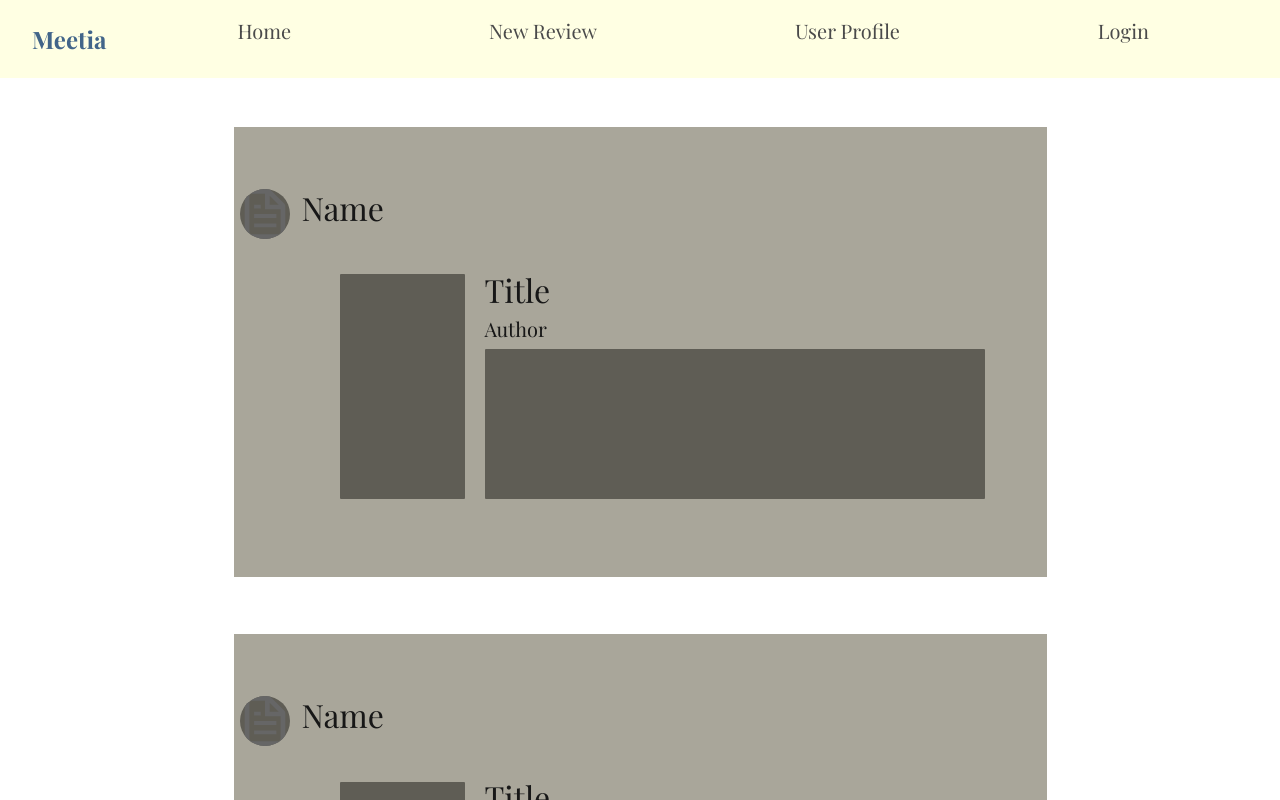
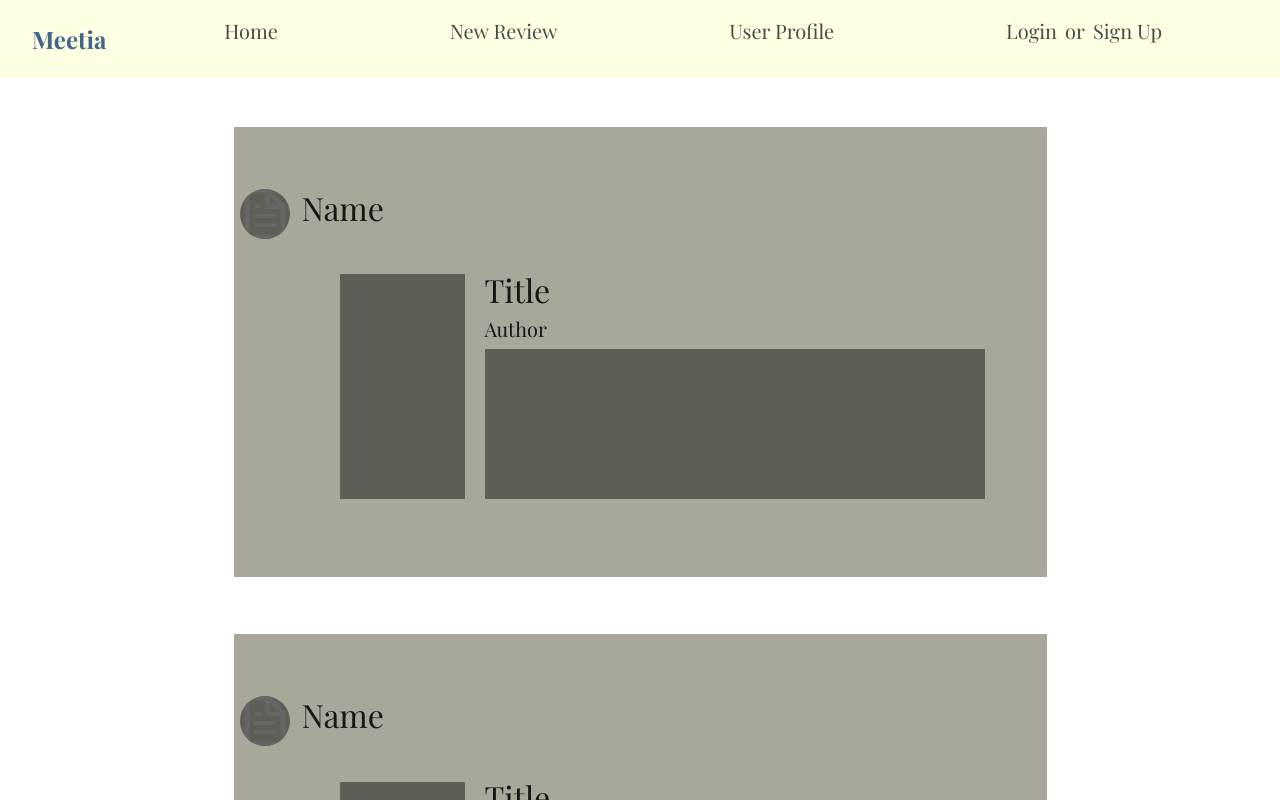
Before and after one commit to alt-text-internet-explorer/meetia, a Next.js app: page / in a window 1280 px wide. Shown: the top 800 px of the page. Built offline with nearby package versions, Linux system fonts and the light colour scheme.

Commit message:
Added link to signup page and fixed format of mobile menu:

```diff
--- a/src/components/Navbar.js
+++ b/src/components/Navbar.js
@@ -19,25 +19,14 @@ export default function Navbar() {
 
       {/* Links for Desktop View */}
       <ul className={`${styles.links} ${isOpen ? styles.open : ""}`}>
-        <li>
-          <Link href="/" onClick={() => setIsOpen(false)}>
-            Home
-          </Link>
-        </li>
-        <li>
-          <Link href="/new-review" onClick={() => setIsOpen(false)}>
-            New Review
-          </Link>
-        </li>
-        <li>
-          <Link href="/profile" onClick={() => setIsOpen(false)}>
-            User Profile
-          </Link>
-        </li>
-        <li>
-          <Link href="/login" onClick={() => setIsOpen(false)}>
-            Login
-          </Link>
+        <li><Link href="/">Home</Link></li>
+        <li><Link href="/new-review">New Review</Link></li>
+        <li><Link href="/profile">User Profile</Link></li>
+
+        <li className={styles.authGroup}>
+          <Link href="/login">Login</Link>
+          <span>or</span>
+          <Link href="/signup">Sign Up</Link>
         </li>
       </ul>
     </nav>
--- a/src/components/Navbar.module.css
+++ b/src/components/Navbar.module.css
@@ -23,6 +23,12 @@
 
 .links a:hover {
   text-decoration: underline;
+}
+
+.authGroup {
+  display: flex;
+  gap: 0.5rem;
+  align-items: center;
 }
 
 /* Style of website logo */
@@ -55,12 +61,22 @@
     align-items: flex-end;
     position: absolute;
     top: 100%;
-    left: 0;
     right: 0;
-    width: auto;
     padding: 1rem 1rem;
   }
   .links.open {
     display: flex;
   }
+  .links li {
+    width: 200px;
+    border: 1px solid #4a4a4a;
+    padding: 0.5rem 0.5rem;
+    text-align: right;
+    border-radius: 6px;
+    background-color: white;
+    box-shadow: 0 2px 6px rgba(0, 0, 0, 0.5);
+  }
+  .authGroup{
+    justify-content: right;
+  }
 }
```
